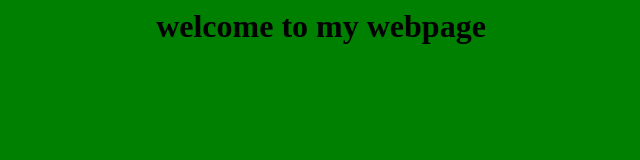
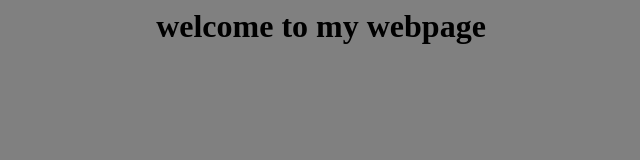
Before and after one commit to Ndugu21/ish, a plain HTML site: page index.html in a window 1280 px wide. Shown: the whole page, without its empty margins (319-959 px from the left). Drawn offline with Linux system fonts and the light colour scheme.

Commit message:
Update index.html

```diff
--- a/index.html
+++ b/index.html
@@ -2,7 +2,7 @@
   <html>
     <head>
       <title> my website</title>
-      <body bgcolor="green">
+      <body bgcolor="gray">
          <center>
         <h1> welcome to my webpage</h1>
         <table>  <p><marquee direction ="left">State your purpose. Begin your <p>email or welcome note with a clear statement, such as “Congratulations on Joining Us” or “Welcome Aboard.” This could also be the subject line of your email. ...
```
